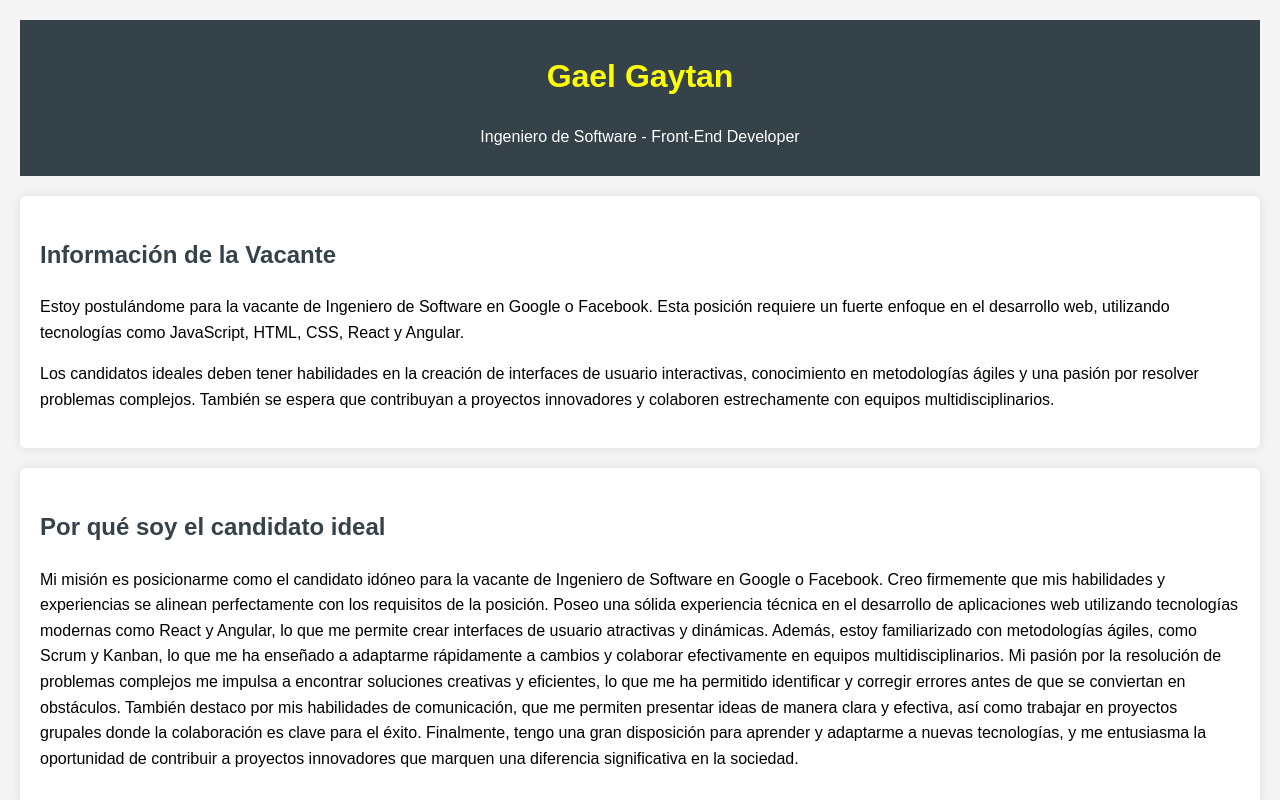
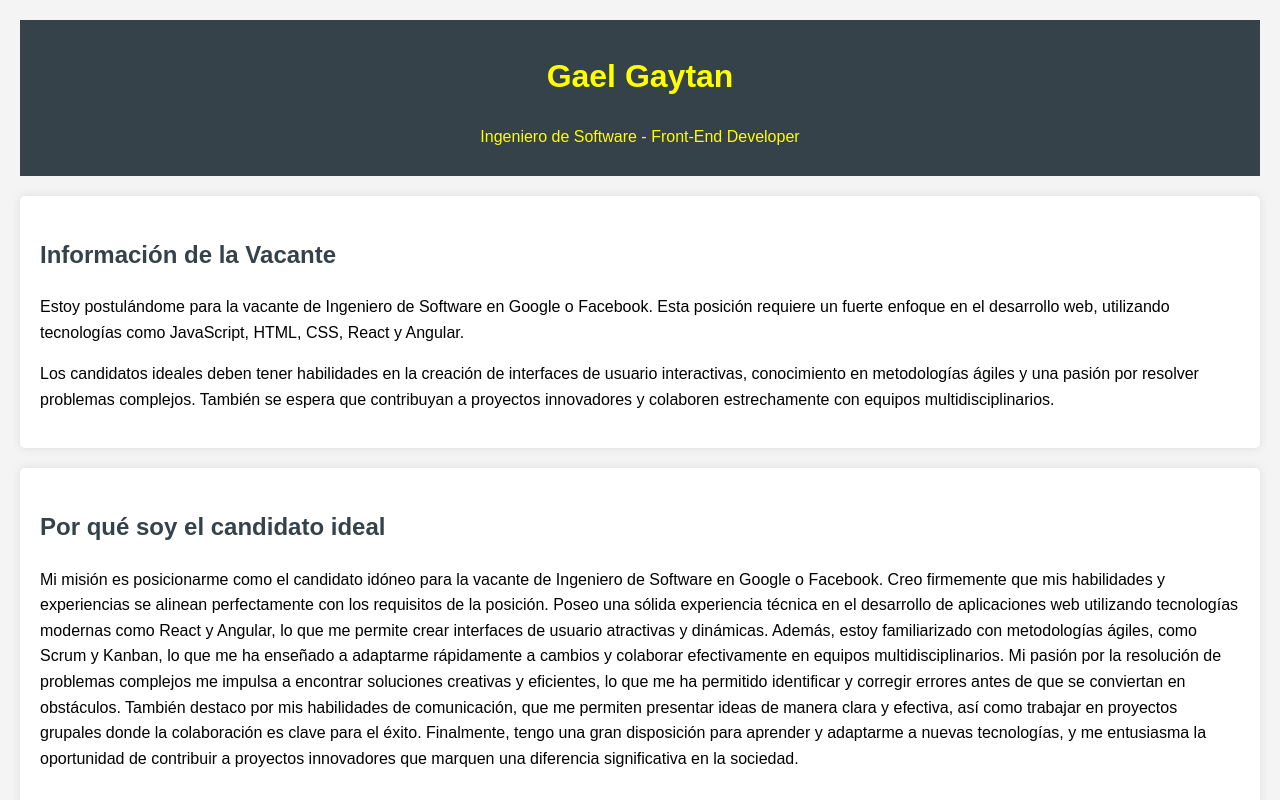
Before and after one commit to GPat0/Portafolio-Gael-Gaytan, a plain HTML site: page index.html in a window 1280 px wide. Shown: the top 800 px of the page. Drawn offline with Linux system fonts and the light colour scheme.

Commit message:
Update style.css

```diff
--- a/style.css
+++ b/style.css
@@ -8,7 +8,7 @@ body {
 
 header {
   background: #35424a; /* Fondo oscuro */
-  color: #ffffff; /* Color del texto en blanco */
+  color: yellow; /* Color del texto en blanco */
   padding: 10px 0;
   text-align: center;
 }
```
